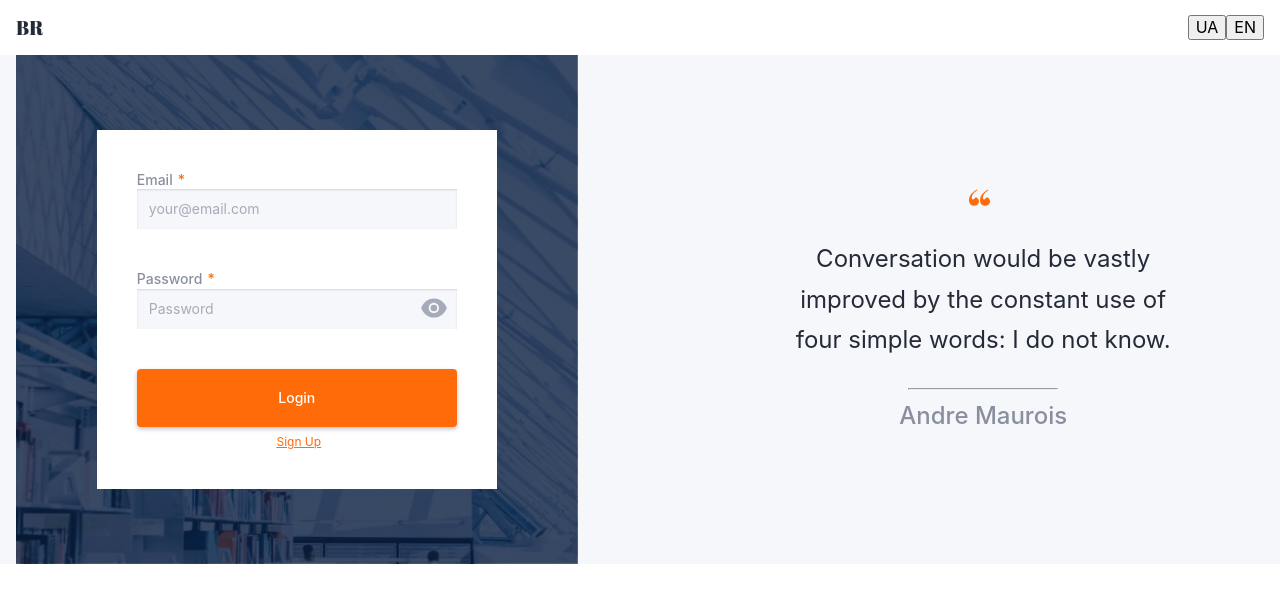
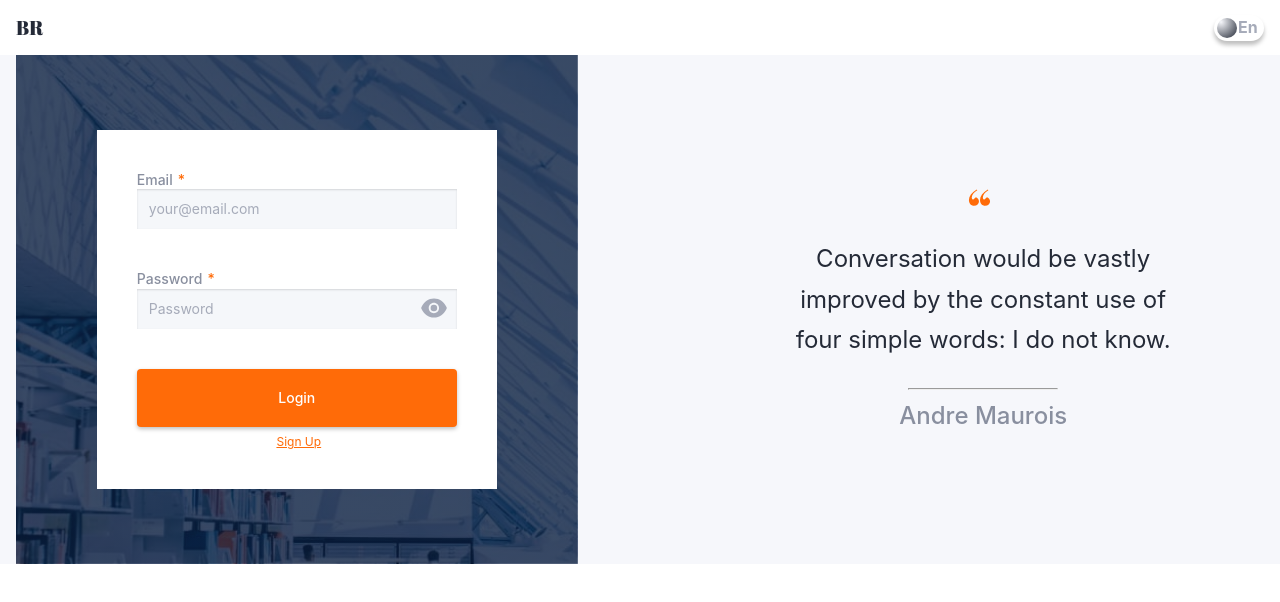
Before and after one commit to AnnaFesenko7/book-reader-front-end, a React (Create React App) app: page /book-reader-front-end/login in a window 1280 px wide. Shown: the top 602 px of the page. Built offline with nearby package versions, Linux system fonts and the light colour scheme.

Commit message:
lang switcher like a ball checkbox

```diff
--- a/src/components/Header/Header.styled.js
+++ b/src/components/Header/Header.styled.js
@@ -42,9 +42,12 @@ export const StyledNav = styled.nav`
   display: flex;
   align-items: center;
   justify-content: space-between;
-  gap: ${p => p.theme.space[4]}px;
+  gap: ${p => p.theme.space[3]}px;
   width: ${p => p.size}px;
   cursor: pointer;
+  @media ${p => p.theme.media.tablet} {
+    gap: ${p => p.theme.space[4]}px;
+  }
 `;
 
 export const ExitButton = styled.button`
--- a/src/components/LangSwitcher/LangSwitcher.js
+++ b/src/components/LangSwitcher/LangSwitcher.js
@@ -1,22 +1,27 @@
+import { useState, useEffect } from 'react';
+import { BallButton, StyledTrack, StyledSpan } from './LangSwitcher.styled';
+
 export const LangSwitcher = ({ onChangeLanguage, currentLang }) => {
-  // console.log(currentLang);
-  const handleChange = event => {
-    if (event.target.value === 'ua') {
-      onChangeLanguage('ua');
+  const [lang, setLang] = useState(currentLang);
+
+  useEffect(() => {
+    onChangeLanguage(lang);
+  }, [lang, onChangeLanguage]);
+
+  const handleChange = () => {
+    if (lang === 'en') {
+      setLang('ua');
     } else {
-      onChangeLanguage('en');
+      setLang('en');
     }
   };
 
   return (
-    <div>
-      <button value="ua" type="button" onClick={handleChange}>
-        {'UA'}
-      </button>
-
-      <button value="en" type="button" onClick={handleChange}>
-        {'EN'}
-      </button>
+    <div onClick={handleChange}>
+      <StyledTrack>
+        <BallButton className={lang}></BallButton>
+        <StyledSpan lang={lang}>{lang === 'en' ? 'En' : 'Ua'}</StyledSpan>
+      </StyledTrack>
     </div>
   );
 };
--- /dev/null
+++ b/src/components/LangSwitcher/LangSwitcher.styled.js
@@ -0,0 +1,45 @@
+import styled from 'styled-components';
+
+export const StyledTrack = styled.div`
+  background: #fff;
+  width: 50px;
+  height: 26px;
+  border-radius: 50px;
+  padding: 3px;
+  position: relative;
+  box-shadow: 0px 4px 4px rgba(0, 0, 0, 0.25);
+`;
+export const BallButton = styled.button`
+  width: 20px;
+  height: 20px;
+  border-radius: 99%;
+  border: 0;
+  outline: none;
+  cursor: pointer;
+  box-sizing: border-box;
+  top: 0;
+  left: 0;
+  transition: all 300ms ease;
+
+  &.ua {
+    background: radial-gradient(circle at 20% 20%, #f6f7fb, #ff6b08, #ff6b0895);
+    transform: translateX(24px);
+  }
+
+  &.en {
+    background: radial-gradient(circle at 20% 20%, #f6f7fb, #242a37);
+    transform: translateX(0);
+  }
+`;
+
+export const StyledSpan = styled.span`
+  font-weight: ${p => p.theme.fontWeights.bold};
+
+  color: ${p =>
+    p.lang === 'ua' ? p.theme.colors.accentColor : p.theme.colors.iconColor};
+
+  position: absolute;
+  top: 3px;
+  left: 0;
+  transform: ${p => (p.lang === 'ua' ? 'translateX(0)' : 'translateX(24px)')};
+`;
```
